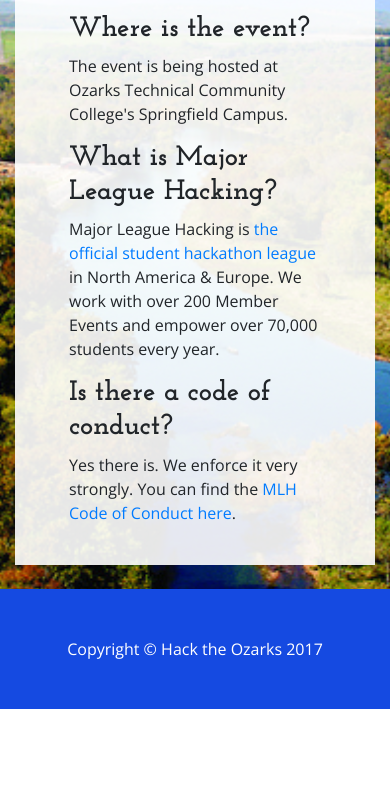
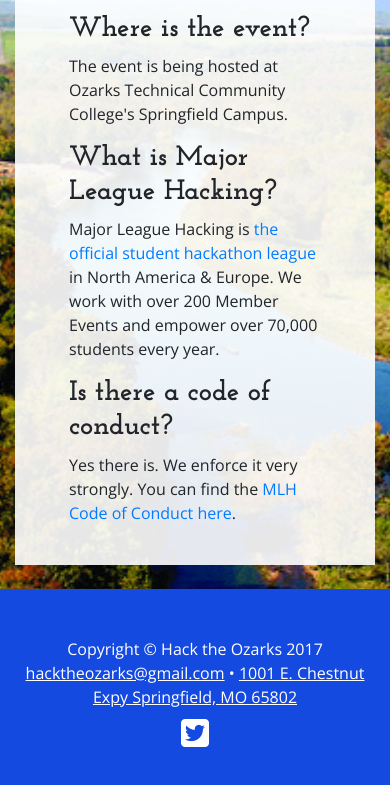
Before and after one commit to wrighta-otc/wrighta-otc.github.io, a website: page faq.html in a window 390 px wide. Shown: the part 987-1772 px from the top of the page. Before the commit the page ends 1696 px from the top, so only its background shows below. Drawn offline with nearby package versions, Linux system fonts and the light colour scheme.

Commit message:
Adding Twitter icon and link for font awesome fonts

```diff
--- a/css/hacktheozarks.css
+++ b/css/hacktheozarks.css
@@ -76,3 +76,43 @@
 	width:100%;
 	padding:15px;
 }
+
+footer
+{
+	position:absolute;
+	width:100%;
+}
+
+footer div.container
+{
+	min-width:95%;
+	clear:both;
+	float:left;
+}
+
+div.social
+{
+	font-size:2em;
+	float:left;
+}
+
+@media only screen and (max-width:850px)
+{
+	footer
+	{
+		background-color:#00ff00;
+	}
+	div.social, footer div.container;
+	{
+		min-width:100% !important;
+		clear:both !important;
+		float:none !important;
+	}
+
+	div.social
+	{
+		text-align:center !important;
+		float:none;
+		clear:both;
+	}
+}
--- a/faq.html
+++ b/faq.html
@@ -20,6 +20,7 @@
     <!-- Custom styles for this template -->
     <link href="css/business-casual.css" rel="stylesheet">
     <link href="css/hacktheozarks.css" rel="stylesheet">
+	<script src="https://use.fontawesome.com/728137ff70.js"></script>
 
   </head>
 
@@ -184,7 +185,15 @@
     <footer class="bg-faded text-center py-5">
       <div class="container">
         <p class="m-0">Copyright &copy; Hack the Ozarks 2017</p>
+        <p class="m-0">
+			<a href="mailto:hacktheozarks@gmail.com" style="text-decoration:underline !important;">hacktheozarks@gmail.com</a>  &bull;
+			<!-- <a href="tel:4174477500" style="text-decoration:underline !important;">417-447-7500</a> &bull; -->
+			<a href="https://www.google.com/maps/place/Ozarks+Technical+Community+College/@37.2180738,-93.2795549,16z/data=!4m5!3m4!1s0x87cf62dd87d6e81f:0x76db2ff4de702b77!8m2!3d37.2165931!4d-93.2795316?hl=en-US" style="text-decoration:underline !important;">1001 E. Chestnut Expy Springfield, MO 65802</a>
+		</p>
       </div>
+	  <div class="social">
+		<a class="social twitter" href="https://twitter.com/HackTheOzarks"><span class="fa fa-twitter-square"></span></a>
+	  </div>
     </footer>
 
     <!-- Bootstrap core JavaScript -->
```
Also changed, not shown: contact.html (+10 -1 lines), index.html (+4 -0 lines), sponsors.html (+9 -0 lines), success.html (+9 -0 lines).
